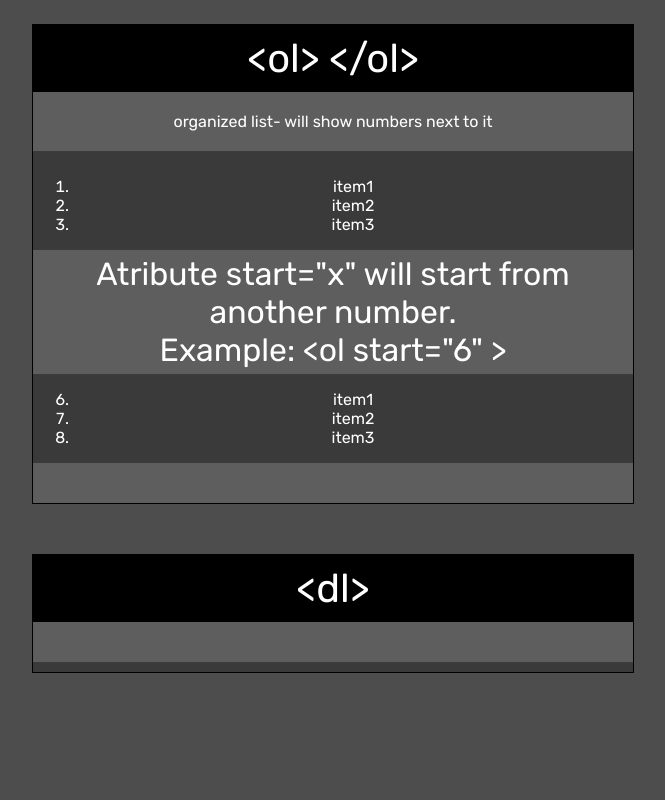
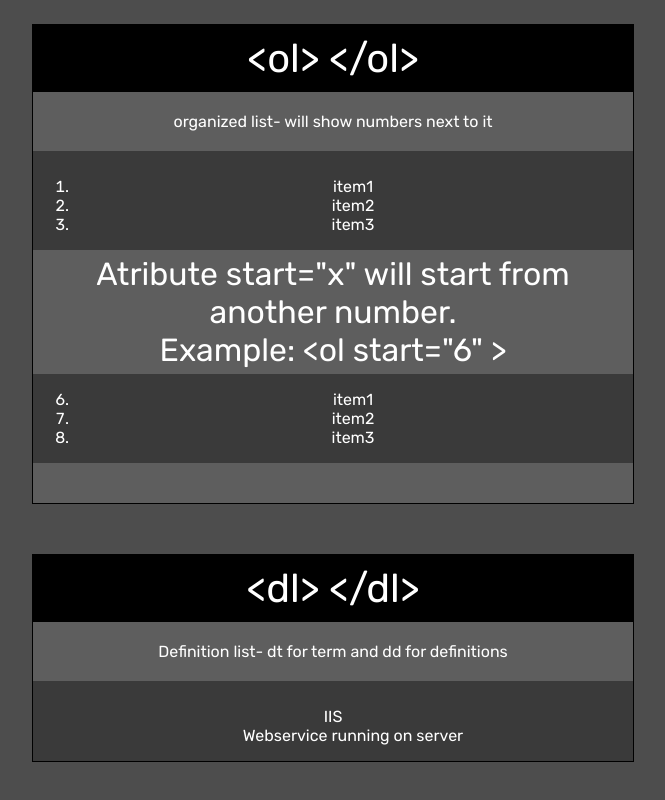
Before and after one commit to DawidGaleziewski/HTML_Podstawy, a plain HTML site: page index.html in a window 1280 px wide. Shown: the part 2212-3012 px from the top of the page, without its empty margins (307-972 px from the left). Before the commit the page ends 2935 px from the top, so only its background shows below. Drawn offline with Linux system fonts and the light colour scheme.

Commit message:
Finished for today

```diff
--- a/index.html
+++ b/index.html
@@ -133,11 +133,18 @@
 		</section>
 
 		<section>
-			<p>&lt;dl&gt;</p>
-			<p></p>
-			<p></p>
+			<p>&lt;dl&gt; &lt;/dl&gt;</p>
+			<p>Definition list- dt for term and dd for definitions</p>
+			<p>
+				<dl>
+					<dt>IIS</dt>
+					<dd>Webservice running on server<dd>
+
+				</dl>
+			</p>
 		</section>
 
+	<!--Finished on 4.3 -->
 
 
 
```
